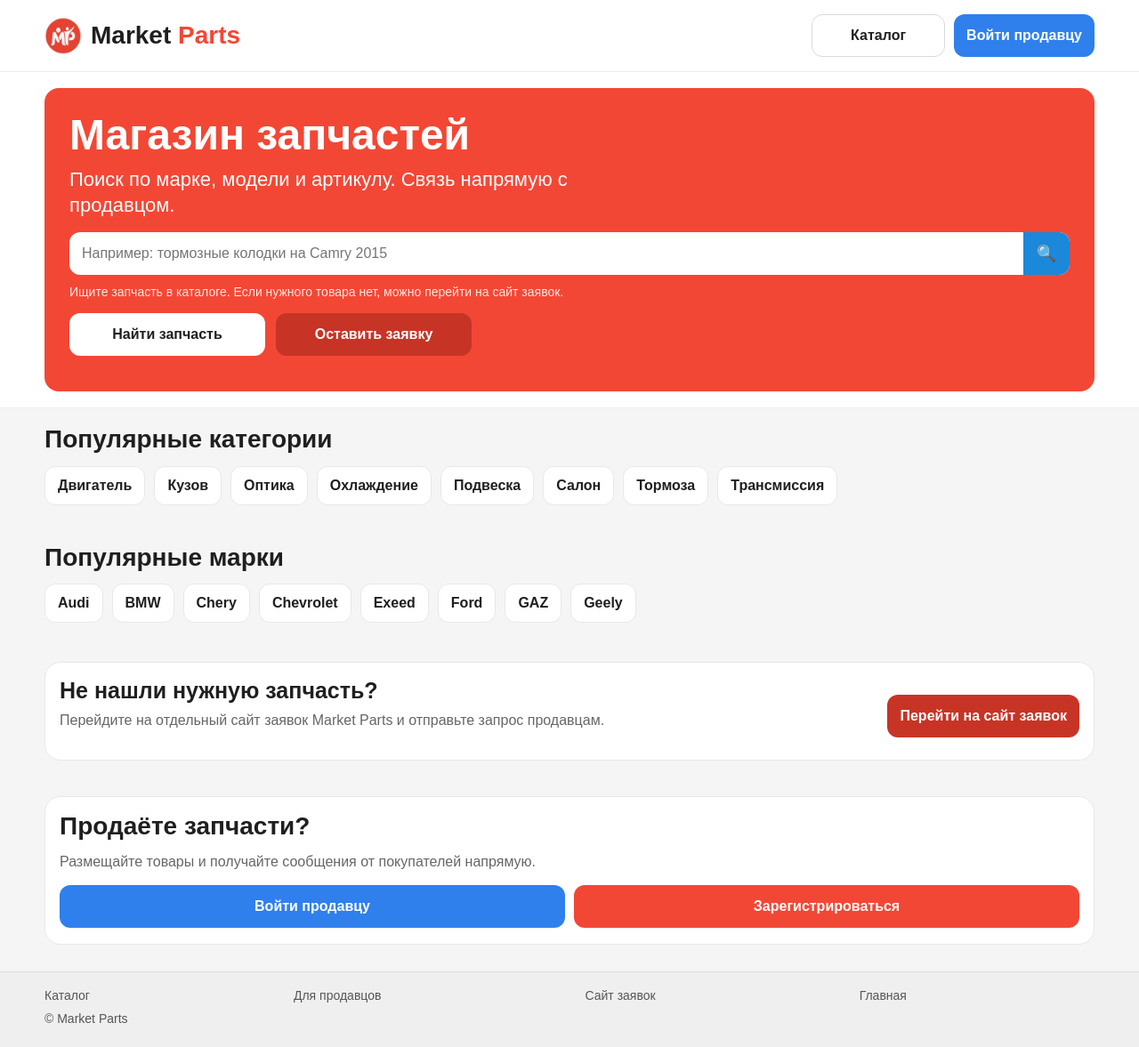
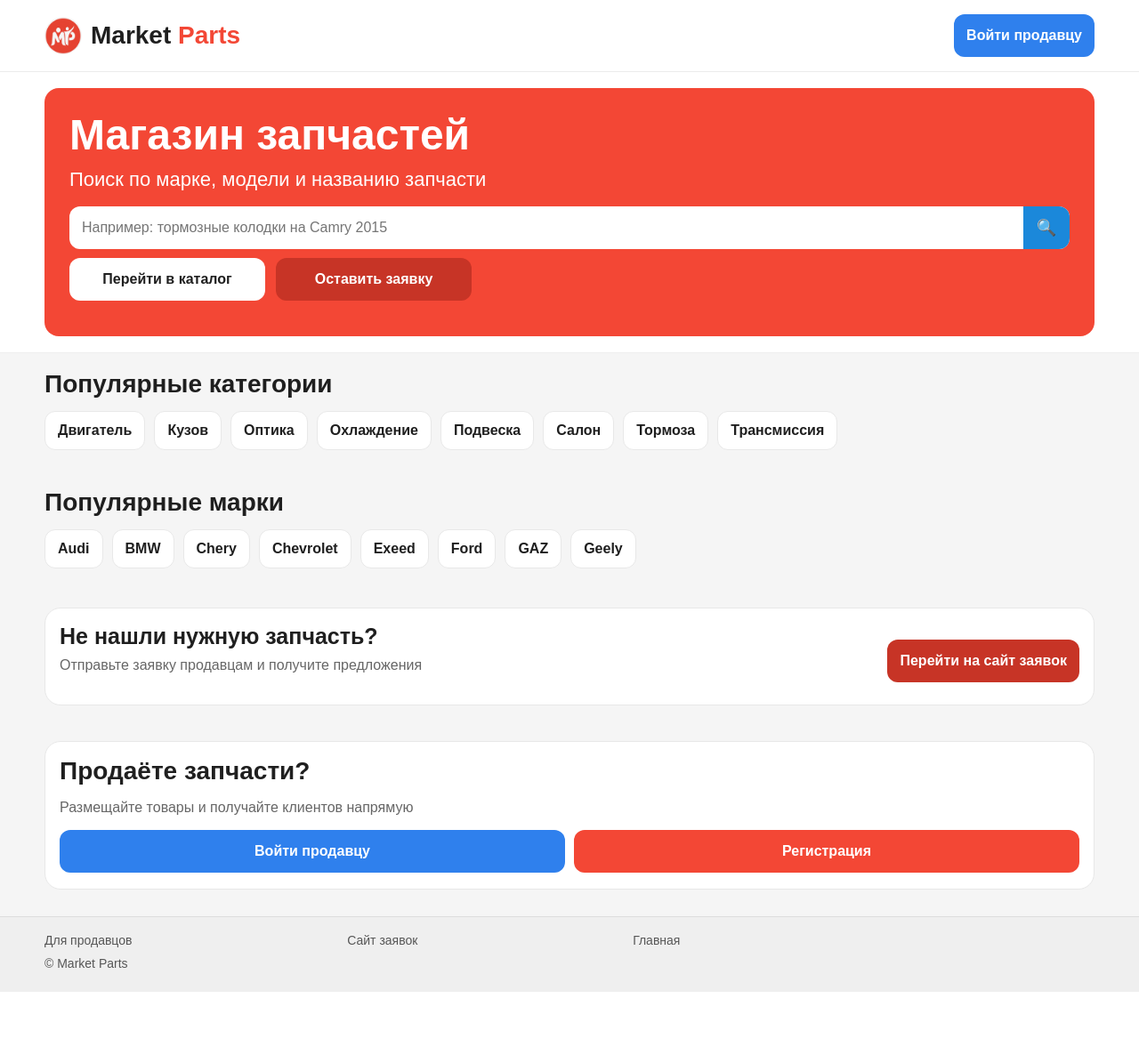
Before and after one commit to Khibullin/marketparts-store, a Django app: page / in a window 1280 px wide. Shown: the whole page at 89% size. After the commit the page ends 1115 px from the top, so only its background shows below. Run offline with Django 5.2, Linux system fonts and the light colour scheme; data comes from the database, SQL or seed files in the repository.

Commit message:
cleanup homepage step 1

```diff
--- a/core/templates/core/home.html
+++ b/core/templates/core/home.html
@@ -12,7 +12,7 @@
     </a>
 
     <div class="topbar-actions">
-      <a class="btn outline topbar-btn" href="/catalog/">Каталог</a>
+      <!-- УБРАЛИ КАТАЛОГ -->
       <a class="btn seller-login-btn topbar-btn" href="/catalog/seller/login/">Войти продавцу</a>
     </div>
   </div>
@@ -22,20 +22,16 @@
   <div class="container">
     <div class="hero-card">
       <h1>Магазин запчастей</h1>
-      <p>Поиск по марке, модели и артикулу. Связь напрямую с продавцом.</p>
+      <p>Поиск по марке, модели и названию запчасти</p>
 
       <form action="/catalog/" method="get" class="search-box">
         <input type="text" name="q" placeholder="Например: тормозные колодки на Camry 2015">
         <button type="submit">🔍</button>
       </form>
 
-      <div class="hint">
-        Ищите запчасть в каталоге. Если нужного товара нет, можно перейти на сайт заявок.
-      </div>
-
       <div class="btn-row">
-        <a class="btn white" href="/catalog/">Найти запчасть</a>
-        <a class="btn darkred" href="https://marketparts.kz" target="_blank" rel="noopener noreferrer">Оставить заявку</a>
+        <a class="btn white" href="/catalog/">Перейти в каталог</a>
+        <a class="btn darkred" href="https://marketparts.kz" target="_blank">Оставить заявку</a>
       </div>
     </div>
   </div>
@@ -47,8 +43,6 @@
     <div class="chips">
       {% for category in categories %}
         <a class="chip" href="/catalog/?category={{ category.id }}">{{ category.name }}</a>
-      {% empty %}
-        <span class="chip">Категории скоро появятся</span>
       {% endfor %}
     </div>
   </div>
@@ -60,8 +54,6 @@
     <div class="chips">
       {% for brand in brands %}
         <a class="chip" href="/catalog/?brand={{ brand.id }}">{{ brand.name }}</a>
-      {% empty %}
-        <span class="chip">Марки скоро появятся</span>
       {% endfor %}
     </div>
   </div>
@@ -72,10 +64,10 @@
     <div class="bridge-block">
       <div class="bridge-text">
         <h3>Не нашли нужную запчасть?</h3>
-        <p>Перейдите на отдельный сайт заявок Market Parts и отправьте запрос продавцам.</p>
+        <p>Отправьте заявку продавцам и получите предложения</p>
       </div>
       <div class="bridge-actions">
-        <a class="btn darkred" href="https://marketparts.kz" target="_blank" rel="noopener noreferrer">Перейти на сайт заявок</a>
+        <a class="btn darkred" href="https://marketparts.kz" target="_blank">Перейти на сайт заявок</a>
       </div>
     </div>
   </div>
@@ -85,10 +77,10 @@
   <div class="container">
     <div class="seller-block">
       <h2>Продаёте запчасти?</h2>
-      <p>Размещайте товары и получайте сообщения от покупателей напрямую.</p>
+      <p>Размещайте товары и получайте клиентов напрямую</p>
       <div class="seller-actions">
         <a class="btn seller-login-btn" href="/catalog/seller/login/">Войти продавцу</a>
-        <a class="btn red" href="/catalog/seller/register/">Зарегистрироваться</a>
+        <a class="btn red" href="/catalog/seller/register/">Регистрация</a>
       </div>
     </div>
   </div>
@@ -97,9 +89,8 @@
 <footer>
   <div class="container footer-inner">
     <div class="footer-links">
-      <a href="/catalog/">Каталог</a>
       <a href="/catalog/seller/register/">Для продавцов</a>
-      <a href="https://marketparts.kz" target="_blank" rel="noopener noreferrer">Сайт заявок</a>
+      <a href="https://marketparts.kz" target="_blank">Сайт заявок</a>
       <a href="/">Главная</a>
     </div>
     <div>© Market Parts</div>
```
